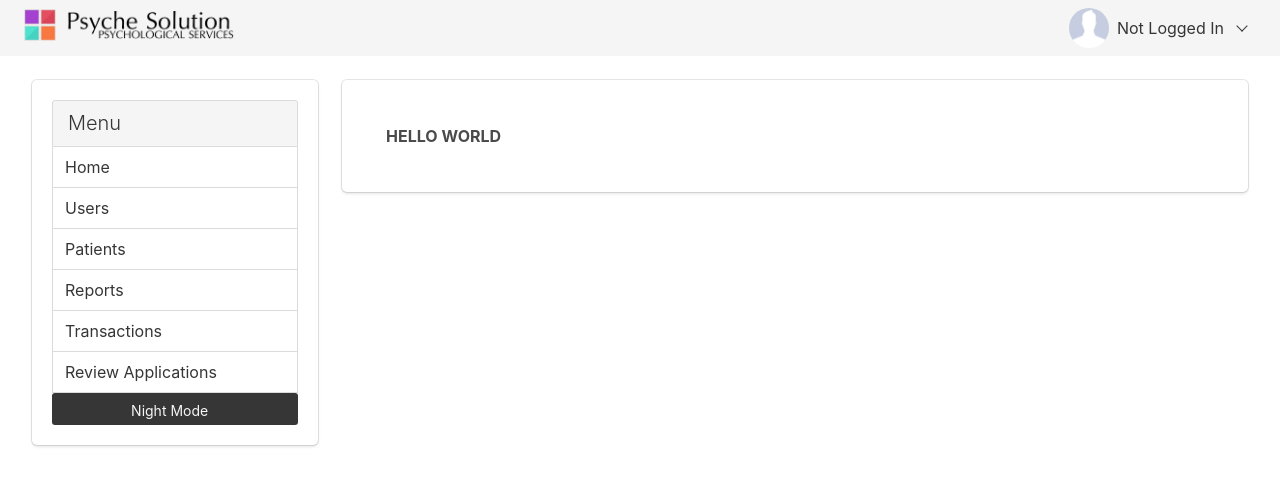
After one commit to bengayanilo/PSPS, a PHP site: page /Web/Backend/html/index.php in a window 1280 px wide. The commit adds this page. Shown: the top 486 px of the page. Run offline with PHP 8.4, Linux system fonts and the light colour scheme.

Commit message:
Backend index

```diff
--- a/Backend/html/backend-base.php
+++ b/Backend/html/backend-base.php
@@ -1,3 +1,4 @@
+<?php session_start() ?>
 <!DOCTYPE html>
 <html lang="en">
 <head>
@@ -29,11 +30,11 @@
 									<img id="user-avatar" src="http://localhost/Web/Static/images/profile-placeholder.jpg">
 								</span>
 							</figure>
-						   {{ current_user.username }} <!-- Display current logged-in username -->
+						   <?php echo (isset($_SESSION['id']))?$_SESSION['username']:"Not Logged In" ?> <!-- Display current logged-in username -->
 						</a>
 						<div class="navbar-dropdown is-boxed">
 					  <a class="dropdown-item" href="javascript:;" class="navbar-item">Account Settings</a> <!-- ADMIN SETTINGS -->
-							<a href="javascript:;" class="navbar-item">Logout</a> <!-- USER LOGOUT -->
+							<a href="http://localhost/Web/logout.php" class="navbar-item">Logout</a> <!-- USER LOGOUT -->
 						</div>
 					</div>
 				</div>
--- /dev/null
+++ b/Backend/html/index.php
@@ -0,0 +1,21 @@
+<?php
+	include('backend-base.php');
+?>
+	<div class="columns">
+		<div class="column">
+			<div class="card box">
+				<div class="card-content">
+							<b>HELLO WORLD</b>
+				</div>
+			</div>
+		</div>
+	</div>
+<!-- end part of backend base -->
+				</div>
+			</div>
+
+		</div>
+	</div>
+
+</body>
+</html>
--- a/Navbar/html/_navbar.php
+++ b/Navbar/html/_navbar.php
@@ -1,7 +1,7 @@
 <nav class="navbar navbar-fixed-top" style="z-index: 100;">
                   <!-- <div style="margin: 0 4% auto"> -->
                     <div class="navbar-brand" style="margin-left: 4%">
-                      <a class="navbar-item company-logo" id="company-logo" href=<?php //echo ($_SESSION['type']=='admin')?'../../Backend/html/backend-base.php':'../../index.php';?>>
+                      <a class="navbar-item company-logo" id="company-logo" href="<?php echo ($_SESSION['type']=='admin')?'../../Backend/html/index.php':'../../index.php';?>" >
                         <!-- <img src="../../Static/images/logo.png">&nbsp;&nbsp;<div id ="navbarLogo"></div> -->
                         <img src="http://localhost/Web/Static/images/logo.png">&nbsp;&nbsp;<img id="navbarLogo" src="http://localhost/Web/Static/images/company_name_white.png">
                       </a>
```
Also changed, not shown: Index.php (+7 -1 lines).
